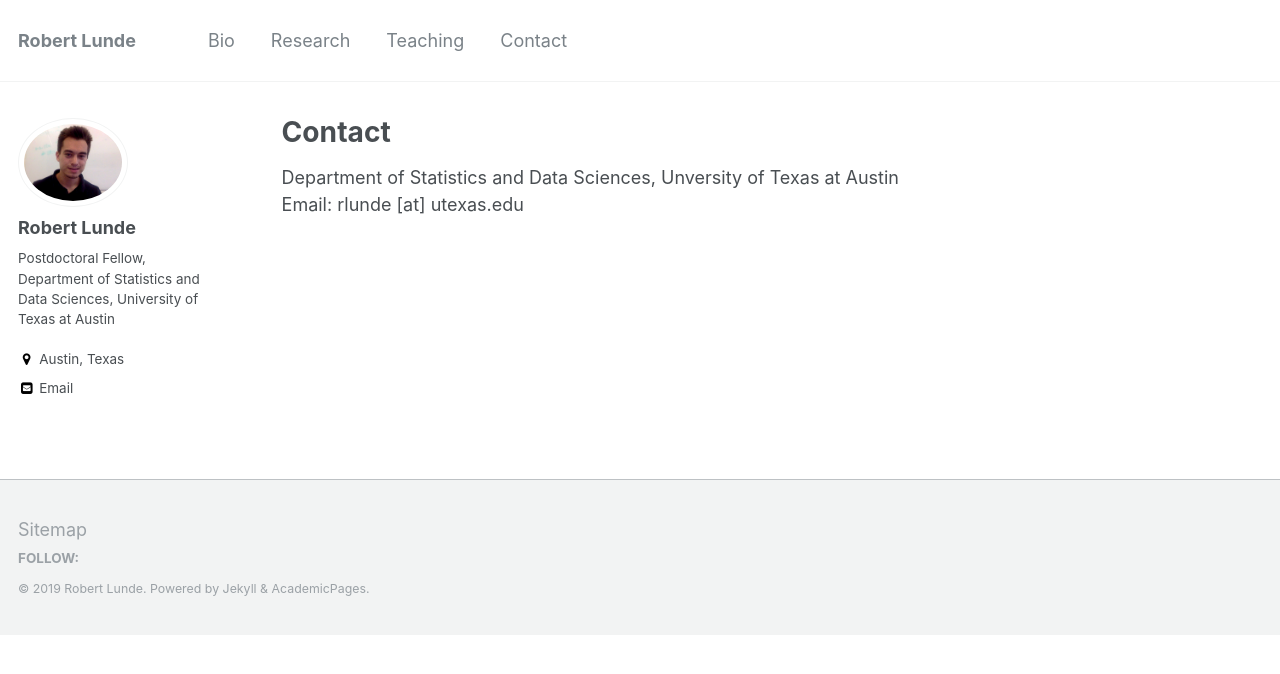
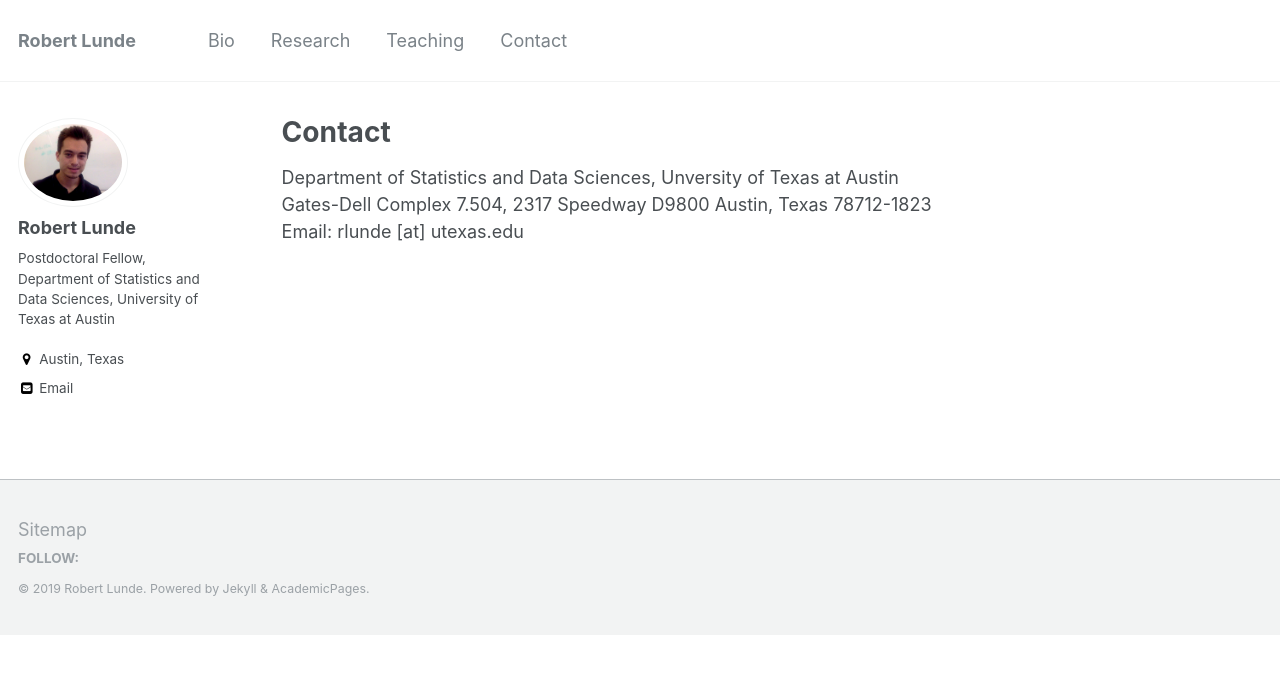
Before and after one commit to rslunde/rslunde.github.io, a Jekyll site: the page built from _pages/contact.md, in a window 1280 px wide. Shown: the top 674 px of the page. Built offline with Jekyll 4.4.1, drawn with Linux system fonts in a browser that asks for light colours.

Commit message:
update contact info

```diff
--- a/_pages/contact.md
+++ b/_pages/contact.md
@@ -5,4 +5,5 @@ permalink: /contact/
 author_profile: true
 ---
 Department of Statistics and Data Sciences, Unversity of Texas at Austin<br>
+Gates-Dell Complex 7.504, 2317 Speedway D9800 Austin, Texas 78712-1823<br>
 Email: rlunde [at] utexas.edu
```
Also changed, not shown: 2 other files.
